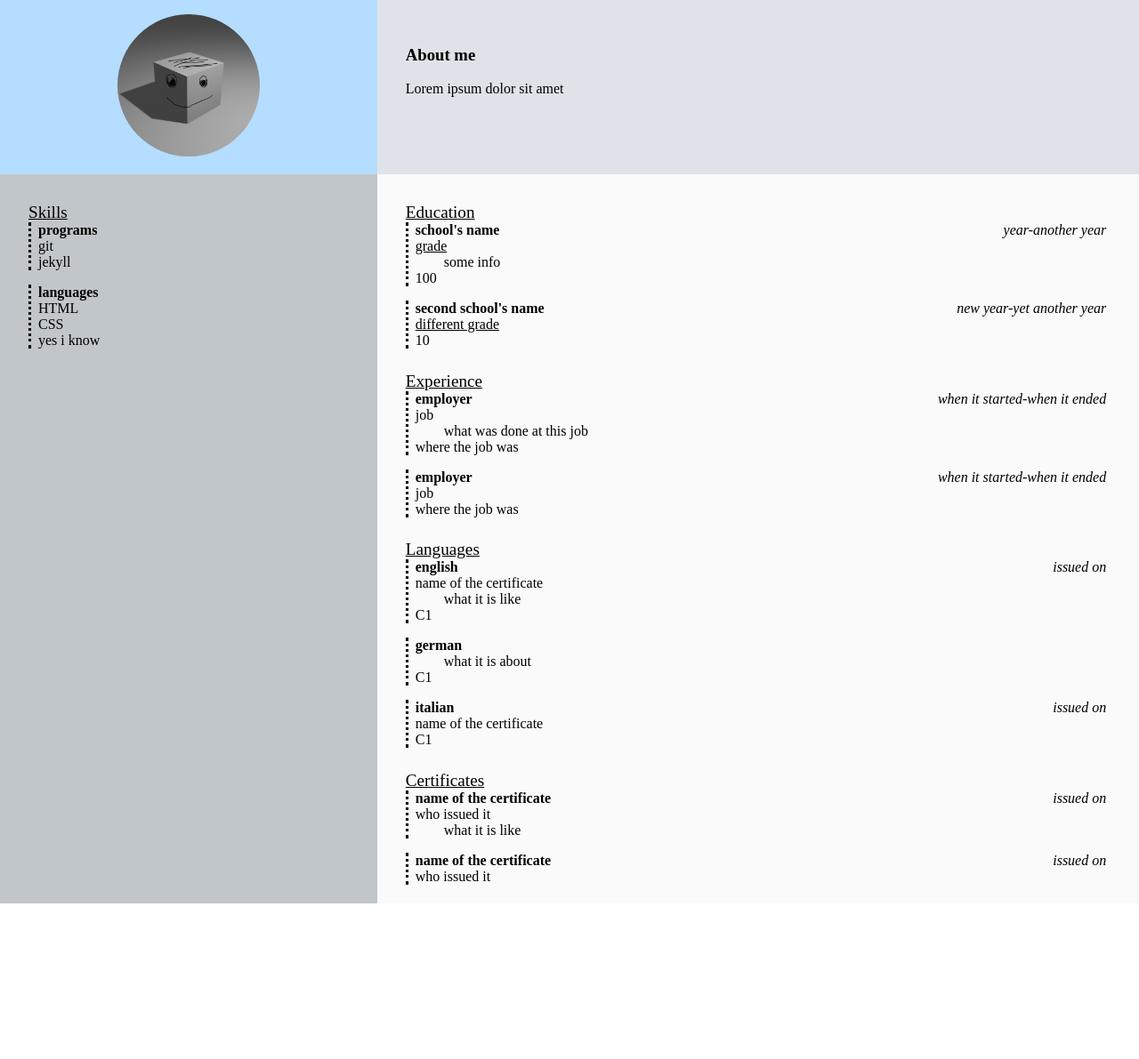
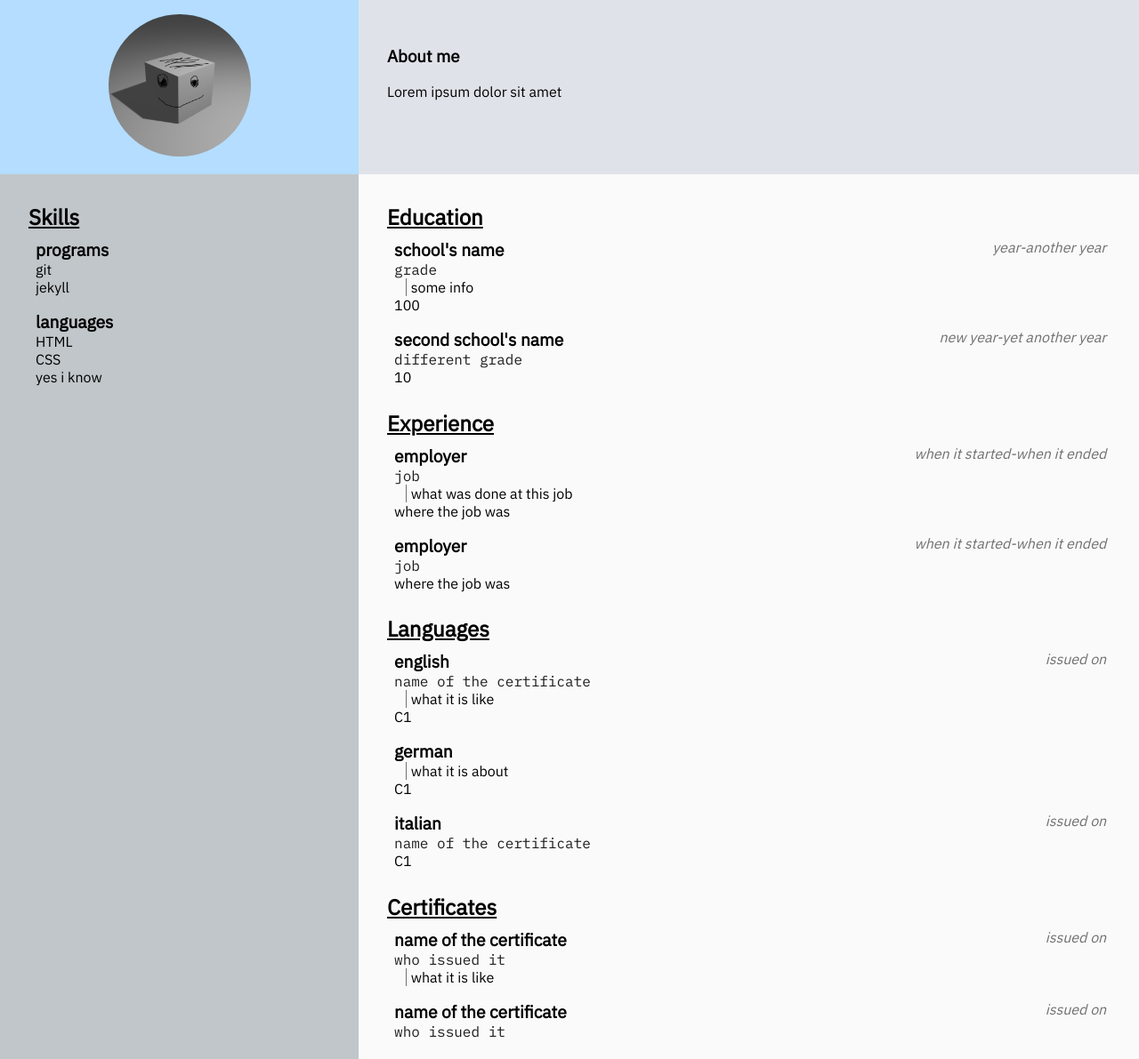
Before and after one commit to ariva00/dynamic-cv, a Jekyll site: the page built from index.md, in a window 1280 px wide. Shown: the whole page at 89% size. Built offline with Jekyll 4.4.1, drawn with Linux system fonts in a browser that asks for light colours; before the commit the page ends 1016 px from its top, so only the background shows below that.

Commit message:
Set style

```diff
--- a/_layouts/cv.html
+++ b/_layouts/cv.html
@@ -17,7 +17,7 @@
     </div>
 
     <div id="education" class="edu container">
-      <span class="edu sec-title">Education</span>
+      <div class="edu sec-title">Education</div>
       {% for i in site.data.education %}
         <div class="edu list-item">
           <div class="edu name">{{ i.name }}</div>
@@ -34,7 +34,7 @@
     </div>
 
     <div id="experience" class="job container">
-      <span class="job sec-title">Experience</span>
+      <div class="job sec-title">Experience</div>
       {% for i in site.data.experience %}
         <div class="job list-item">
           <div class="job name">{{ i.name }}</div>
@@ -49,7 +49,7 @@
     </div>
 
     <div id="languages" class="lang container">
-      <span class="lang sec-title">Languages</span>
+      <div class="lang sec-title">Languages</div>
       {% for i in site.data.languages %}
         <div class="lang list-item">
           <div class="lang name">{{ i.name }}</div>
@@ -66,7 +66,7 @@
     </div>
 
     <div id="certificates" class="cert container">
-      <span class="cert sec-title">Certificates</span>
+      <div class="cert sec-title">Certificates</div>
       {% for i in site.data.certificates %}
         <div class="cert list-item">
           <div class="cert name">{{ i.name }}</div>
@@ -80,7 +80,7 @@
     </div>
 
     <div id="skills" class="skills container">
-      <span class="skills sec-title">Skills</span>
+      <div class="skills sec-title">Skills</div>
       {% for i in site.data.skills %}
         <div class="skills list-item">
           <div class="skills name">{{ i.name }}</div>
--- a/media/styles/style.css
+++ b/media/styles/style.css
@@ -1,9 +1,13 @@
 @import "grid-layout.css";
+
+@import url('https://fonts.googleapis.com/css2?family=IBM+Plex+Sans&display=swap');
+@import url('https://fonts.googleapis.com/css2?family=IBM+Plex+Mono&display=swap');
 
 /* style */
 
 body {
     margin: 0px;
+    font-family: 'IBM Plex Sans', sans-serif;
 }
 
 .container {
@@ -11,32 +15,40 @@ body {
 }
 
 .sec-title {
-    font-size: larger;
+    font-weight: bold;
+    font-size: x-large;
     text-decoration: underline;
+    margin-bottom: 0.5rem;
 }
 
 .list-item {
-    border-left-style: dotted;
     padding-left: 0.5rem;
     margin-bottom: 1rem;
 }
 
 .name {
     font-weight: bold;
+    font-size: larger;
 }
 
 .date {
     font-style: italic;
     text-align: right;
     padding-right: 2rem;
+    color: #707070;
 }
 
 .description {
-    padding-left: 2rem;
+    border-left-style: solid;
+    border-left-width: 0.1rem;
+    border-left-color: #707070;
+    padding-left: 0.3rem;
+    margin-left: 0.8rem;
 }
 
-.edu.grade {
-    text-decoration: underline;
+.edu.grade, .job.role, .lang.certificate, .cert.issuer {
+    color: #1d1d1d;
+    font-family: 'IBM Plex Mono', monospace;
 }
 
 .pic.image {
```
